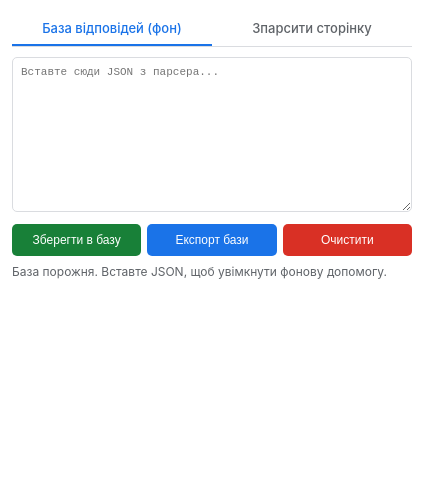
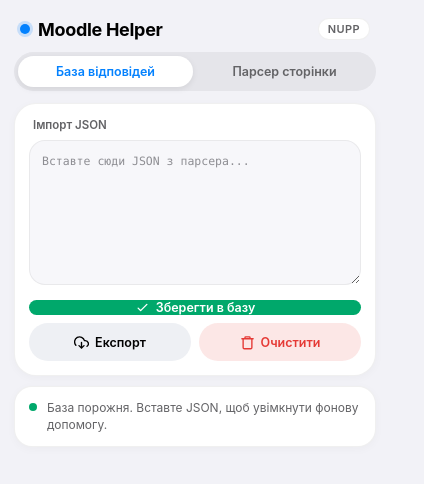
Before and after one commit to jermorg/Moodle-Quiz-Helper, a browser extension: page popup.html in a window 400 px wide. Shown: the whole page, 424 px wide, since content can reach past the window. Drawn offline with Linux system fonts and the light colour scheme.

Commit message:
Створено popup.css, прибрано css з popup.html, оновлено popup.html.

```diff
--- /dev/null
+++ b/popup.css
@@ -0,0 +1,350 @@
+:root {
+    --bg-canvas: #f2f2f7;
+    --bg-card: #ffffff;
+    --bg-input: #f7f7fa;
+    --bg-segment: #e5e5ea;
+    --text-primary: #010101;
+    --text-secondary: #636366;
+    --text-muted: #8e8e93;
+    --border-subtle: rgba(0, 0, 0, 0.06);
+
+    /* Фірмова палітра One UI */
+    --oneui-blue: #0381fe;
+    --oneui-blue-hover: #006ee6;
+    --oneui-green: #00a86b;
+    --oneui-green-hover: #008f5b;
+    --oneui-red: #e53935;
+    --oneui-red-soft: rgba(229, 57, 53, 0.12);
+    --oneui-neutral-btn: #eef0f4;
+    --oneui-neutral-hover: #e2e5ec;
+
+    --radius-card: 22px;
+    --radius-input: 16px;
+    --radius-pill: 999px;
+    --shadow-card: 0 2px 10px rgba(0, 0, 0, 0.03);
+}
+
+@media (prefers-color-scheme: dark) {
+    :root {
+        --bg-canvas: #010101;
+        --bg-card: #17171a;
+        --bg-input: #222226;
+        --bg-segment: #252529;
+        --text-primary: #fafafa;
+        --text-secondary: #a1a1a6;
+        --text-muted: #7c7c82;
+        --border-subtle: rgba(255, 255, 255, 0.08);
+
+        --oneui-blue: #3b9eff;
+        --oneui-blue-hover: #5cb0ff;
+        --oneui-green: #1ec987;
+        --oneui-green-hover: #38d699;
+        --oneui-red: #ff5c58;
+        --oneui-red-soft: rgba(255, 92, 88, 0.16);
+        --oneui-neutral-btn: #25252a;
+        --oneui-neutral-hover: #303036;
+
+        --shadow-card: none;
+    }
+}
+
+* {
+    box-sizing: border-box;
+    -webkit-font-smoothing: antialiased;
+}
+
+body {
+    width: 390px;
+    margin: 0;
+    padding: 14px;
+    background-color: var(--bg-canvas);
+    color: var(--text-primary);
+    font-family: "One UI Sans", -apple-system, BlinkMacSystemFont, "Segoe UI", Roboto, sans-serif;
+    font-size: 13px;
+}
+
+/* Шапка */
+.app-header {
+    display: flex;
+    align-items: center;
+    justify-content: space-between;
+    padding: 4px 6px 12px;
+}
+
+.app-title-row {
+    display: flex;
+    align-items: center;
+    gap: 8px;
+}
+
+.app-dot {
+    width: 10px;
+    height: 10px;
+    border-radius: 50%;
+    background: var(--oneui-blue);
+    box-shadow: 0 0 0 3px rgba(3, 129, 254, 0.18);
+}
+
+.app-title {
+    margin: 0;
+    font-size: 18px;
+    font-weight: 700;
+    letter-spacing: -0.3px;
+}
+
+.app-badge {
+    padding: 3px 9px;
+    border-radius: var(--radius-pill);
+    background: var(--bg-card);
+    border: 1px solid var(--border-subtle);
+    color: var(--text-secondary);
+    font-size: 11px;
+    font-weight: 600;
+    letter-spacing: 0.4px;
+}
+
+/* Сегментовані вкладки One UI */
+.tabs {
+    display: flex;
+    gap: 4px;
+    padding: 4px;
+    margin-bottom: 12px;
+    background: var(--bg-segment);
+    border-radius: var(--radius-pill);
+}
+
+.tab {
+    flex: 1;
+    border: none;
+    background: transparent;
+    color: var(--text-secondary);
+    padding: 8px 12px;
+    border-radius: var(--radius-pill);
+    font-family: inherit;
+    font-size: 12.5px;
+    font-weight: 600;
+    cursor: pointer;
+    transition: background-color 0.2s ease, color 0.2s ease, box-shadow 0.2s ease;
+}
+
+.tab:hover {
+    color: var(--text-primary);
+}
+
+.tab.active {
+    background: var(--bg-card);
+    color: var(--oneui-blue);
+    box-shadow: 0 2px 6px rgba(0, 0, 0, 0.08);
+}
+
+/* Панелі та картки */
+.panel {
+    display: none;
+    animation: fadeIn 0.18s ease;
+}
+
+.panel.active {
+    display: block;
+}
+
+@keyframes fadeIn {
+    from { opacity: 0; transform: translateY(3px); }
+    to { opacity: 1; transform: translateY(0); }
+}
+
+.card {
+    background: var(--bg-card);
+    border-radius: var(--radius-card);
+    padding: 14px;
+    border: 1px solid var(--border-subtle);
+    box-shadow: var(--shadow-card);
+}
+
+.section-label {
+    display: block;
+    font-size: 11.5px;
+    font-weight: 600;
+    color: var(--text-secondary);
+    margin: 0 0 8px 4px;
+}
+
+/* Поле вводу JSON */
+textarea {
+    width: 100%;
+    height: 145px;
+    padding: 12px;
+    margin-bottom: 12px;
+    background: var(--bg-input);
+    color: var(--text-primary);
+    border: 1px solid var(--border-subtle);
+    border-radius: var(--radius-input);
+    font-family: "JetBrains Mono", "Cascadia Code", Consolas, monospace;
+    font-size: 11.5px;
+    line-height: 1.45;
+    resize: vertical;
+    outline: none;
+    transition: border-color 0.2s ease, box-shadow 0.2s ease;
+}
+
+textarea::placeholder {
+    color: var(--text-muted);
+}
+
+textarea:focus {
+    border-color: var(--oneui-blue);
+    box-shadow: 0 0 0 3px rgba(3, 129, 254, 0.15);
+}
+
+/* Кнопки-пігулки */
+.btn-group {
+    display: flex;
+    flex-direction: column;
+    gap: 8px;
+}
+
+.btn-row {
+    display: flex;
+    gap: 8px;
+}
+
+.btn {
+    flex: 1;
+    display: inline-flex;
+    align-items: center;
+    justify-content: center;
+    gap: 6px;
+    height: 38px;
+    padding: 0 14px;
+    border: none;
+    border-radius: var(--radius-pill);
+    font-family: inherit;
+    font-size: 12.5px;
+    font-weight: 600;
+    cursor: pointer;
+    transition: transform 0.12s ease, background-color 0.18s ease, opacity 0.18s ease;
+}
+
+.btn:active {
+    transform: scale(0.97);
+}
+
+.btn svg {
+    width: 15px;
+    height: 15px;
+    fill: none;
+    stroke: currentColor;
+    stroke-width: 2.2;
+    stroke-linecap: round;
+    stroke-linejoin: round;
+    flex-shrink: 0;
+}
+
+.btn-primary {
+    background: var(--oneui-blue);
+    color: #ffffff;
+}
+
+.btn-primary:hover {
+    background: var(--oneui-blue-hover);
+}
+
+.btn-primary.green,
+.btn-success {
+    background: var(--oneui-green);
+    color: #ffffff;
+}
+
+.btn-primary.green:hover,
+.btn-success:hover {
+    background: var(--oneui-green-hover);
+}
+
+.btn-secondary {
+    background: var(--oneui-neutral-btn);
+    color: var(--text-primary);
+}
+
+.btn-secondary:hover {
+    background: var(--oneui-neutral-hover);
+}
+
+.btn-danger {
+    background: var(--oneui-red-soft);
+    color: var(--oneui-red);
+}
+
+.btn-danger:hover {
+    background: var(--oneui-red);
+    color: #ffffff;
+}
+
+/* Блок статусу */
+.status-card {
+    display: flex;
+    align-items: flex-start;
+    gap: 10px;
+    margin-top: 10px;
+    padding: 12px 14px;
+    background: var(--bg-card);
+    border-radius: 18px;
+    border: 1px solid var(--border-subtle);
+    box-shadow: var(--shadow-card);
+}
+
+.status-indicator {
+    width: 8px;
+    height: 8px;
+    margin-top: 4px;
+    border-radius: 50%;
+    background: var(--oneui-green);
+    flex-shrink: 0;
+}
+
+.status-inline {
+    margin-top: 10px;
+    padding: 8px 12px;
+    background: var(--bg-input);
+    border-radius: 14px;
+}
+
+.status {
+    font-size: 12px;
+    color: var(--text-secondary);
+    line-height: 1.45;
+}
+
+/* Вивід JSON парсера */
+pre {
+    margin: 10px 0 0;
+    max-height: 220px;
+    overflow-y: auto;
+    background: var(--bg-input);
+    color: var(--text-primary);
+    padding: 10px 12px;
+    border-radius: var(--radius-input);
+    border: 1px solid var(--border-subtle);
+    font-family: "JetBrains Mono", "Cascadia Code", Consolas, monospace;
+    font-size: 11px;
+    line-height: 1.45;
+    white-space: pre-wrap;
+    word-break: break-word;
+}
+
+pre:empty {
+    display: none;
+}
+
+/* Акуратний скролбар */
+::-webkit-scrollbar {
+    width: 5px;
+    height: 5px;
+}
+
+::-webkit-scrollbar-track {
+    background: transparent;
+}
+
+::-webkit-scrollbar-thumb {
+    background: rgba(128, 128, 128, 0.3);
+    border-radius: var(--radius-pill);
+}
--- a/popup.html
+++ b/popup.html
@@ -2,132 +2,79 @@
 <html lang="uk">
 <head>
     <meta charset="UTF-8">
-    <style>
-        body {
-            width: 400px;
-            padding: 12px;
-            font-family: -apple-system, BlinkMacSystemFont, "Segoe UI", Roboto, sans-serif;
-            margin: 0;
-            color: #202124;
-        }
-        .tabs {
-            display: flex;
-            border-bottom: 1px solid #dadce0;
-            margin-bottom: 10px;
-        }
-        .tab {
-            flex: 1;
-            text-align: center;
-            padding: 8px;
-            cursor: pointer;
-            font-size: 13px;
-            font-weight: 500;
-            color: #5f6368;
-            border-bottom: 2px solid transparent;
-        }
-        .tab.active {
-            color: #1a73e8;
-            border-bottom-color: #1a73e8;
-        }
-        .panel {
-            display: none;
-        }
-        .panel.active {
-            display: block;
-        }
-        .btn-row {
-            display: flex;
-            gap: 6px;
-            margin-bottom: 8px;
-        }
-        button {
-            flex: 1;
-            padding: 9px 6px;
-            background: #1a73e8;
-            color: #fff;
-            border: none;
-            border-radius: 5px;
-            font-size: 12px;
-            font-weight: 500;
-            cursor: pointer;
-        }
-        button:hover {
-            background: #1557b0;
-        }
-        button.green {
-            background: #188038;
-        }
-        button.green:hover {
-            background: #137333;
-        }
-        button.red {
-            background: #d93025;
-        }
-        button.red:hover {
-            background: #b3261e;
-        }
-        textarea {
-            width: 100%;
-            height: 155px;
-            box-sizing: border-box;
-            padding: 8px;
-            border: 1px solid #dadce0;
-            border-radius: 5px;
-            font-family: monospace;
-            font-size: 11px;
-            resize: vertical;
-            margin-bottom: 8px;
-        }
-        pre {
-            margin: 0;
-            max-height: 230px;
-            overflow-y: auto;
-            background: #f1f3f4;
-            padding: 8px;
-            border-radius: 5px;
-            font-size: 11px;
-            white-space: pre-wrap;
-            word-break: break-word;
-        }
-        .status {
-            font-size: 12px;
-            color: #5f6368;
-            margin-bottom: 6px;
-            line-height: 1.4;
-        }
-    </style>
+    <meta name="viewport" content="width=device-width, initial-scale=1.0">
+    <title>Moodle Quiz Helper</title>
+    <link rel="stylesheet" href="popup.css">
 </head>
 <body>
-    <div class="tabs">
-        <div class="tab active" data-target="dbPanel">База відповідей (фон)</div>
-        <div class="tab" data-target="parsePanel">Зпарсити сторінку</div>
-    </div>
+    <header class="app-header">
+        <div class="app-title-row">
+            <span class="app-dot"></span>
+            <h1 class="app-title">Moodle Helper</h1>
+        </div>
+        <span class="app-badge">NUPP</span>
+    </header>
+
+    <nav class="tabs" role="tablist">
+        <button type="button" class="tab active" data-target="dbPanel">База відповідей</button>
+        <button type="button" class="tab" data-target="parsePanel">Парсер сторінки</button>
+    </nav>
 
     <!-- Вкладка 1: Вставка JSON у фонову базу -->
-    <div id="dbPanel" class="panel active">
-        <textarea id="jsonInput" placeholder="Вставте сюди JSON з парсера..."></textarea>
-        <div class="btn-row">
-        <button id="saveBtn" class="green">Зберегти в базу</button>
-        <button id="exportBtn">Експорт бази</button>
-        <button id="clearBtn" class="red">Очистити</button>
+    <main id="dbPanel" class="panel active">
+        <section class="card">
+            <label for="jsonInput" class="section-label">Імпорт JSON</label>
+            <textarea id="jsonInput" placeholder="Вставте сюди JSON з парсера..."></textarea>
+
+            <div class="btn-group">
+                <button type="button" id="saveBtn" class="btn btn-primary green">
+                    <svg viewBox="0 0 24 24" aria-hidden="true"><path d="M5 13l4 4L19 7"/></svg>
+                    <span>Зберегти в базу</span>
+                </button>
+                <div class="btn-row">
+                    <button type="button" id="exportBtn" class="btn btn-secondary">
+                        <svg viewBox="0 0 24 24" aria-hidden="true"><path d="M8 17l4 4 4-4M12 12v9M20.88 18.09A5 5 0 0018 9h-1.26A8 8 0 103 16.29"/></svg>
+                        <span>Експорт</span>
+                    </button>
+                    <button type="button" id="clearBtn" class="btn btn-danger red">
+                        <svg viewBox="0 0 24 24" aria-hidden="true"><path d="M3 6h18M8 6V4a1 1 0 011-1h6a1 1 0 011 1v2m3 0v14a2 2 0 01-2 2H7a2 2 0 01-2-2V6h14z"/></svg>
+                        <span>Очистити</span>
+                    </button>
+                </div>
+            </div>
+        </section>
+
+        <div class="status-card">
+            <span class="status-indicator"></span>
+            <div id="dbStatus" class="status">База порожня.</div>
         </div>
-        <div id="dbStatus" class="status">База порожня.</div>
-    </div>
+    </main>
 
     <!-- Вкладка 2: Парсер -->
-    <div id="parsePanel" class="panel">
-        <div class="btn-row">
-        <button id="parseBtn">Зпарсити тест</button>
-        <button id="copyBtn" class="green" style="display: none;">Копіювати JSON</button>
-        </div>
-        <div id="parseStatus" class="status">Відкрийте сторінку результатів (review.php) та натисніть «Зпарсити тест».</div>
-        <pre id="parseOutput"></pre>
-    </div>
+    <main id="parsePanel" class="panel">
+        <section class="card">
+            <div class="btn-row">
+                <button type="button" id="parseBtn" class="btn btn-primary">
+                    <svg viewBox="0 0 24 24" aria-hidden="true"><path d="M21 21l-4.35-4.35M11 19a8 8 0 100-16 8 8 0 000 16z"/></svg>
+                    <span>Зпарсити тест</span>
+                </button>
+                <button type="button" id="copyBtn" class="btn btn-success green" style="display: none;">
+                    <svg viewBox="0 0 24 24" aria-hidden="true"><path d="M8 5H6a2 2 0 00-2 2v12a2 2 0 002 2h10a2 2 0 002-2v-1M8 5a2 2 0 002 2h2a2 2 0 002-2M8 5a2 2 0 012-2h2a2 2 0 012 2m0 0h2a2 2 0 012 2v3"/></svg>
+                    <span>Копіювати</span>
+                </button>
+            </div>
+
+            <div class="status-inline">
+                <div id="parseStatus" class="status">Відкрийте сторінку результатів (review.php) та натисніть «Зпарсити тест».</div>
+            </div>
+
+            <pre id="parseOutput"></pre>
+        </section>
+    </main>
 
     <script src="libs/jquery.min.js"></script>
-
     <script type="module" src="parser/parser.js"></script>
-    <script type="module" src="parser/parser-ui.js" ></script>
+    <script type="module" src="parser/parser-ui.js"></script>
     <script src="popup.js"></script>
 </body>
 </html>
```
